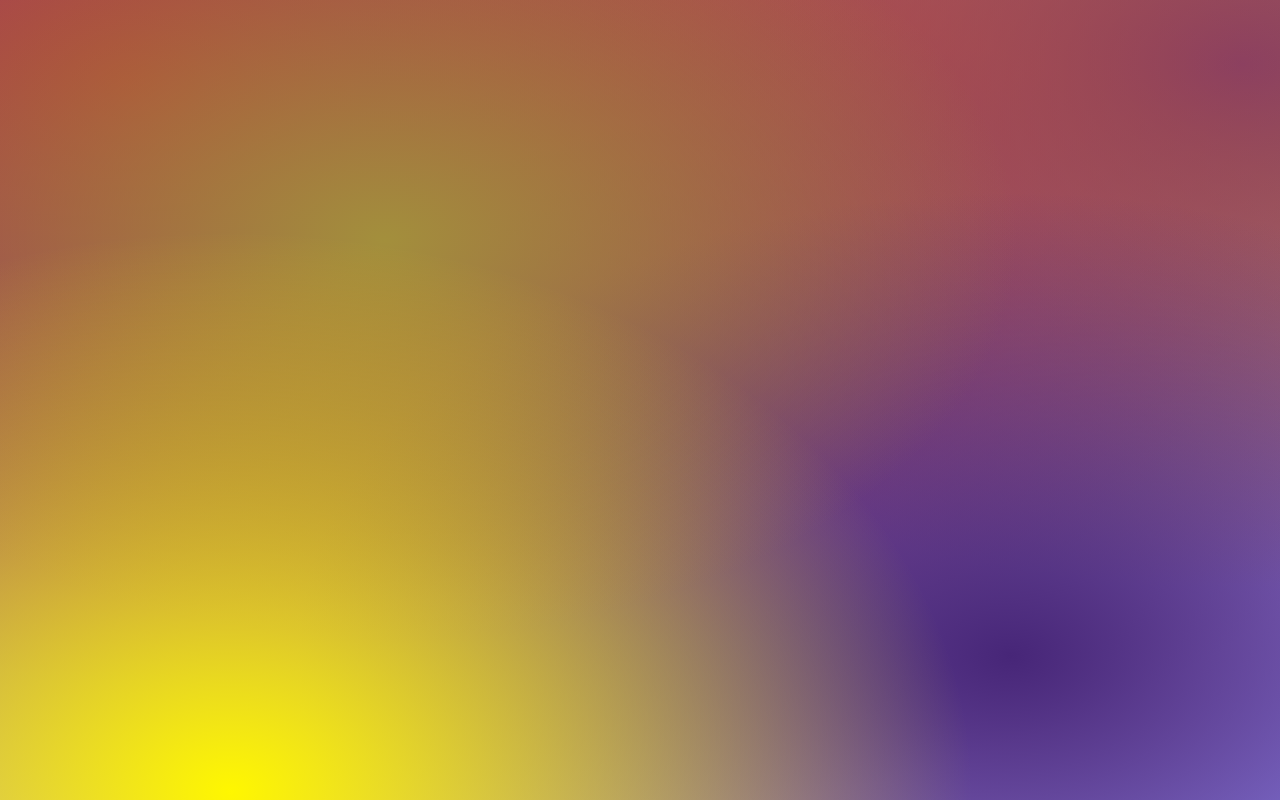
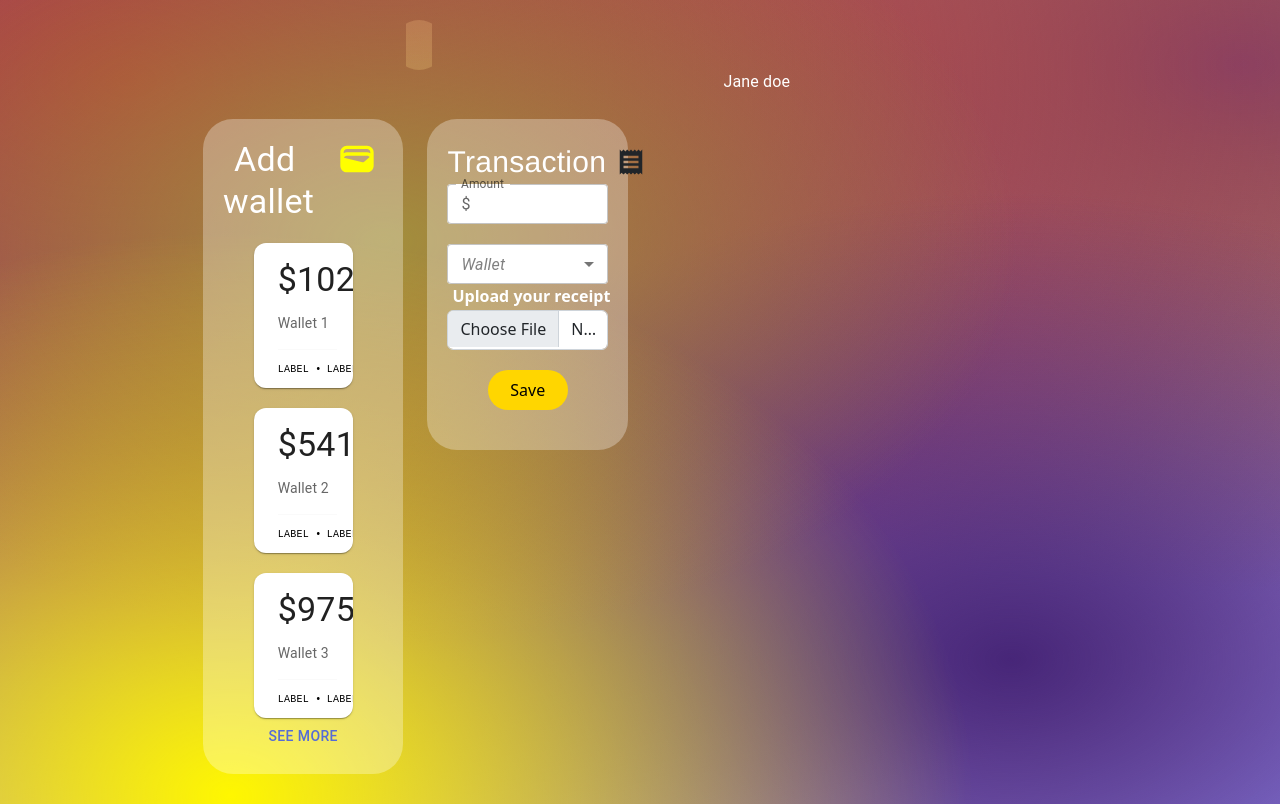
Before and after one commit to BinniesLite/finance_app, a React (Vite) app in the folder client/: page /dashboard in a window 1280 px wide. Before the commit this address had no page. Built offline with nearby package versions, Linux system fonts and the light colour scheme; grey boxes are pictures that could not be loaded.

Commit message:
Finished 2 components on dashboard screen.

```diff
--- a/client/src/App.jsx
+++ b/client/src/App.jsx
@@ -10,6 +10,7 @@ import AddWallet from './components/Layout/AddWallet/AddWallet';
 import './App.css';
 import WalletComponent from './components/Layout/WalletComponent/WalletComponent';
 import TransactionComponent from './components/Layout/AddTransactionComponent/Transaction';
+import DashboardPage from './components/pages/DashboardPage/DashboardPage';
 
 function App() {
   return (
@@ -23,6 +24,9 @@ function App() {
           <Route path="/trans" element={<TransactionComponent />} />
           <Route path="/wallets" element={<WalletsPage />} />
           <Route path="/wallcomp" element={<WalletComponent />} />
+          <Route path="/addwall" element={<AddWallet />} />
+          <Route path="/addtrans" element={<Transaction />} />
+          <Route path="/dashboard" element={<DashboardPage />} />
         </Routes>
       </Router>
     </>
--- a/client/src/components/Layout/WalletComponent/WalletComponent.css
+++ b/client/src/components/Layout/WalletComponent/WalletComponent.css
@@ -14,3 +14,7 @@
 .input-field {
     text-align: center;
 }
+
+.his-card {
+    margin-top: 20px;
+}
--- a/client/src/components/Layout/WalletComponent/WalletComponent.jsx
+++ b/client/src/components/Layout/WalletComponent/WalletComponent.jsx
@@ -5,39 +5,58 @@ import {
   InputLabel,
   OutlinedInput,
   InputAdornment,
+  Button,
 } from "@mui/material";
+import { Row, Col } from "reactstrap";
+import WalletIcon from "@mui/icons-material/Wallet";
 import * as React from "react";
-import "./WalletComponent.css"
+import "./WalletComponent.css";
+import HistoryCard from "../HistoryCard/HistoryCard";
+import { Link } from "react-router-dom";
+
 const WalletComponent = () => {
+  const generateFakeData = (numberOfData) => {
+    const fakeData = [];
+    for (let i = 1; i <= numberOfData; i++) {
+      fakeData.push({
+        id: i,
+        name: `Wallet ${i}`,
+        amount: Math.floor(Math.random() * 1000) + 1,
+      });
+    }
+
+    return fakeData;
+  };
+  const wallets = generateFakeData(10);
   return (
     <div class="input-field">
-      <Typography className="title" variant="h4">
-        Add wallet
-      </Typography>
-      <TextField
-        required
-        id="outlined-required"
-        label="Required"
-        defaultValue="Wallet name"
-        style={{
-          margin: 20,
-          width: 250,
-        }}
-      />
-      <br></br>
-      <FormControl
-        style={{
-          margin: 20,
-          width: 250,
-        }}
-      >
-        <InputLabel htmlFor="outlined-adornment-amount">Amount</InputLabel>
-        <OutlinedInput
-          id="outlined-adornment-amount"
-          startAdornment={<InputAdornment position="start">$</InputAdornment>}
-          label="Amount"
-        />
-      </FormControl>
+      <Row>
+        <Col xs={7}>
+          <Typography className="title" variant="h4">
+            Add wallet
+          </Typography>
+        </Col>
+        <Col xs={5}>
+          <WalletIcon
+            style={{ color: "yellow", height: 40, width: 40 }}
+          ></WalletIcon>
+        </Col>
+      </Row>
+      <Row>
+        <Col sm="12" md={{ size: 8, offset: 2 }}>
+          {wallets.slice(0, 3).map((wallet) => (
+            <div class="his-card">
+              <HistoryCard name={wallet.name} amount={wallet.amount} />
+            </div>
+          ))}
+        </Col>
+      </Row>
+      <Row>
+        <Link to='/wallets'>
+          <Button>See more</Button>
+        </Link>
+
+      </Row>
     </div>
   );
 };
--- /dev/null
+++ b/client/src/components/pages/DashboardPage/DashboardPage.css
@@ -0,0 +1,24 @@
+header {
+  text-align: center;
+  color: white;
+  padding-top: 20px;
+  padding-left: 25%;
+  align-items: center;
+  font-size: 50px;
+}
+body {
+  background: inherit;
+  width: 100vw;
+}
+
+.blur-background {
+    background-color: rgba(255, 255, 255, 0.3);
+    border: 0px;
+    border-radius: 30px;
+    padding: 20px;
+}
+
+.intro-bar {
+    text-align: center;
+    align-items: center;
+}
--- /dev/null
+++ b/client/src/components/pages/DashboardPage/DashboardPage.jsx
@@ -0,0 +1,67 @@
+import { React, useState } from "react";
+import "./DashboardPage.css";
+import TransactionComponent from "../../Layout/AddTransactionComponent/Transaction";
+import TransactionCard from "../../Layout/TransactionCard/TransactionCard";
+import Item from "@mui/material/ListItem";
+import { Grid, Button, Typography, Avatar } from "@mui/material";
+import { Row, Col } from "reactstrap";
+import WalletComponent from "../../Layout/WalletComponent/WalletComponent";
+
+const DashboardPage = () => {
+  const generateFakeData = (numberOfData) => {
+    const fakeData = [];
+    const type = ["credit card", "cash"];
+    for (let i = 1; i <= numberOfData; i++) {
+      fakeData.push({
+        id: i,
+        name: `Wallet ${i}`,
+        amount: Math.floor(Math.random() * 1000) + 1,
+        date: "02/06/23",
+        type: "hello",
+      });
+    }
+
+    return fakeData;
+  };
+  const transactions = generateFakeData(10);
+  return (
+    <>
+      <header>
+        <div>
+          <Col className = "intro-bar">
+            <Row style={{ height: "fit-content" }}>
+              <Avatar
+                src="./../../../assets/avatar-icon.png"
+                sx={{ width: 50, height: 50 }}
+                style={{
+                  display: "flex",
+                  color: "rgba(9, 48, 255)",
+                  mixBlendMode: "overlay",
+                }}
+              />
+            </Row>
+            <Row>
+              <Typography>Jane doe</Typography>
+            </Row>
+          </Col>
+        </div>
+      </header>
+      <div className="dashboard-container">
+        <Row style={{ height: "fit-content", padding: "30px" }}>
+          <Col xs={3} style={{ paddingTop: 35 }}>
+            <Grid item xs={2} md={2} className="blur-background">
+              <WalletComponent />
+            </Grid>
+          </Col>
+          <Col xs={3} style={{ paddingTop: 35 }}>
+            <Grid item xs={2} md={2} className="blur-background">
+              <TransactionComponent />
+            </Grid>
+          </Col>
+        </Row>
+      </div>
+    </>
+  );
+};
+
+export default DashboardPage;
```
